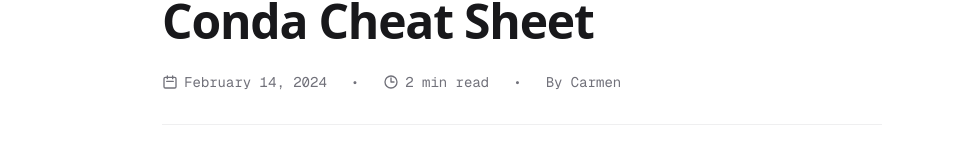
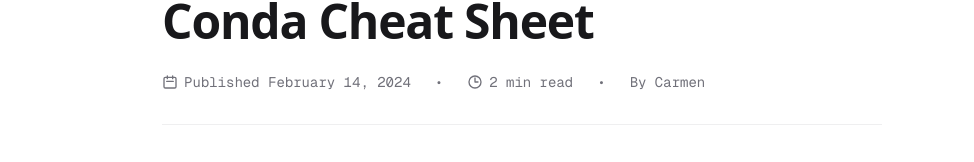
Before and after one commit to karmenatwork/carmenstudio, a Next.js app: page /gists/conda-cheat-sheet in a window 1280 px wide. Shown: the part 216-378 px from the top of the page, without its empty margins (118-1092 px from the left). Built offline with nearby package versions, Linux system fonts and the light colour scheme.

Commit message:
fix: if gist has been edited show the updated date
e.g., Published June 30, 2024 (Updated July 17, 2024)

```diff
--- a/app/gists/[slug]/page.tsx
+++ b/app/gists/[slug]/page.tsx
@@ -103,7 +103,15 @@
                 d="M8 7V3m8 4V3m-9 8h10M5 21h14a2 2 0 002-2V7a2 2 0 00-2-2H5a2 2 0 00-2 2v12a2 2 0 002 2z"
               />
             </svg>
-            <time dateTime={data.created}>{formatDate(data.created)}</time>
+            {data.updated && data.updated !== data.created ? (
+              <span>
+                Published <time dateTime={data.created}>{formatDate(data.created)}</time> (Updated <time dateTime={data.updated}>{formatDate(data.updated)}</time>)
+              </span>
+            ) : (
+              <span>
+                Published <time dateTime={data.created}>{formatDate(data.created)}</time>
+              </span>
+            )}
           </div>
 
           <span>•</span>
```
